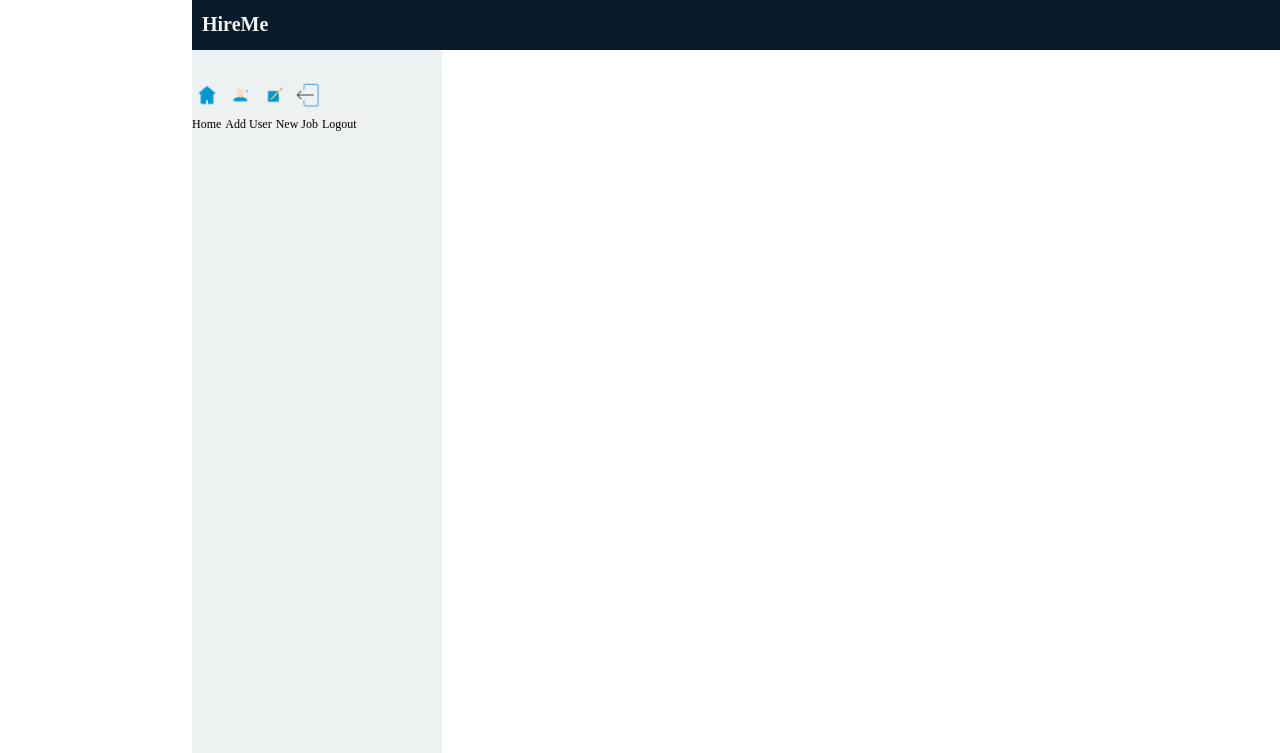
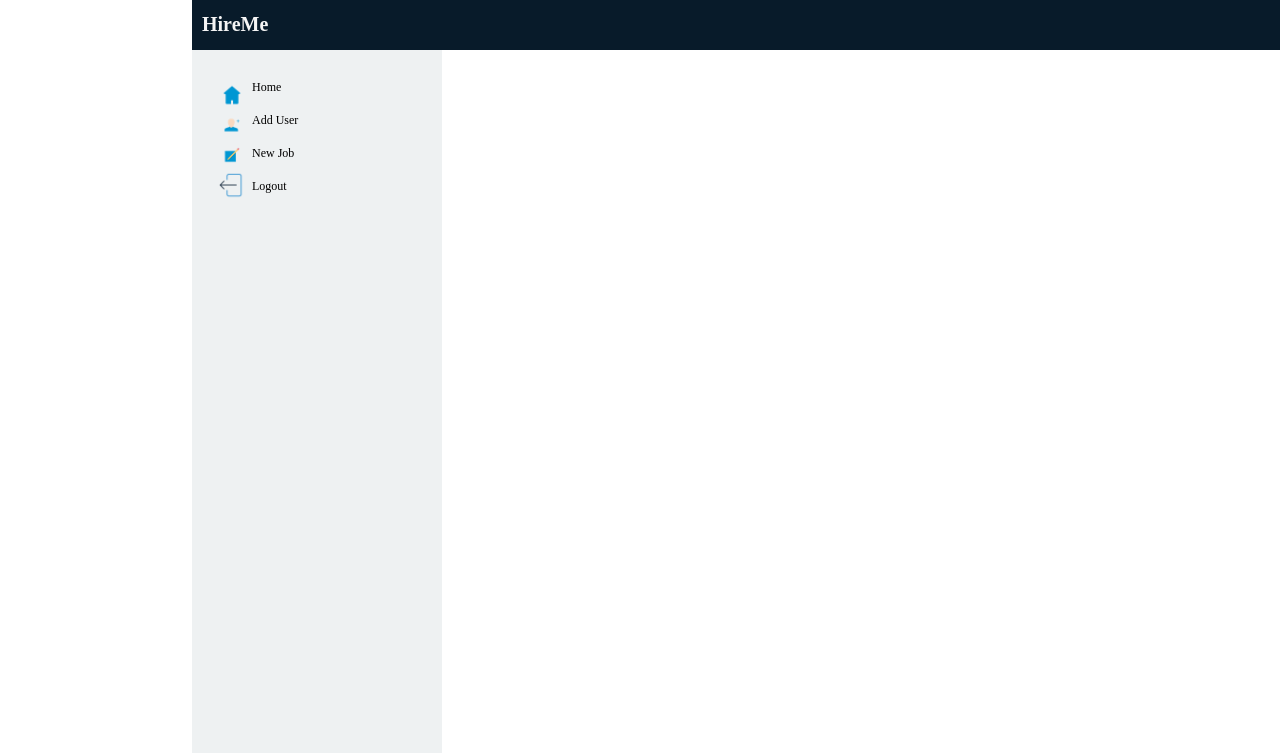
Before and after one commit to JeromeCameron/info2180-project3, a PHP site: page / in a window 1280 px wide; the page is wider, and only the part inside the window is pictured. Shown: the top 753 px of that part. Run offline with PHP 8.4, Linux system fonts and the light colour scheme; some libraries are stand-ins or nearby versions.

Commit message:
Dashboard style sheet partially complete

```diff
--- a/index.css
+++ b/index.css
@@ -43,8 +43,20 @@
     grid-row: 2/8;
     padding-bottom: 450px;
     padding-top: 30px;
+    padding-left: 20px;
+    display:flex;
+    flex-direction: row;
 }
 
+#box1, #box2{
+    display:flex;
+    flex-direction: column;
+    padding-left: 5px;
+}
+
+#box2 > a{
+    padding-bottom: 18px;
+}
 
 iframe{
     outline: none;
```
